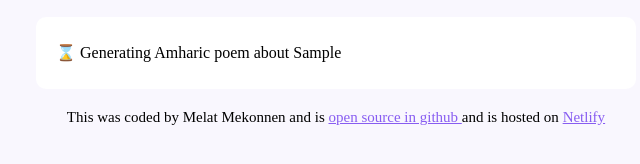
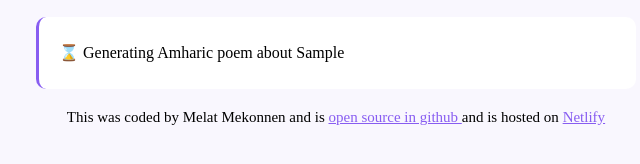
Before and after one commit to melat-mekonnen/Amharic-poem-generator, a plain HTML site: page index.html in a window 1280 px wide. Both pictures are taken after typing "Sample" into the empty fields and a click on the input 846 px from the left and 268 px from the top of the page. Shown: the part 350-514 px from the top of the page, 304-944 px from the left. Drawn offline with nearby package versions, Linux system fonts and the light colour scheme; no server answers.

Commit message:
some little change on the the javascript and html

```diff
--- a/index.html
+++ b/index.html
@@ -22,7 +22,7 @@
                         class="instructions" id="user-instructions">
                     <input type="submit" class="submit-button">
                 </form>
-                <small class="hint">i.e flower, coffee or History</small>
+                <small class="hint">i.e flower, coffee or History </small>
             </div>
             <div class="poem hidden blink" id="poem">
 
@@ -31,7 +31,7 @@
         <footer>
 
             This was coded by Melat Mekonnen and is
-            <a href="https: //github.com/melat-mekonnen/Amharic-poem-generator.git" target="_blank"> open source in
+            <a href="https://github.com/melat-mekonnen/Amharic-poem-generator" target="_blank"> open source in
                 github
             </a> and is hosted on <a href="https://amharic-poem-generator.netlify.app/">Netlify</a>
 
--- a/src/index.css
+++ b/src/index.css
@@ -20,6 +20,7 @@ h1{
     background-color: white;
     border-radius:10px;
     margin-bottom: 20px;
+
 }
 form{
      display: flex;
@@ -58,7 +59,7 @@ form{
     line-height:2;
     padding:20px;
     border-radius:10px;
-    border:1px solid rgbd(39,33,66,0.5);
+    border-left: 3px solid  #885df1;;
 }
 .generating {
     animation: blink-animation 1s steps(2, start) infinite;
--- a/src/index.js
+++ b/src/index.js
@@ -14,7 +14,7 @@ function generatePoem(event) {
     poemElement.innerHTML = `<div class="generating">⌛ Generating Amharic poem about ${instructionElement.value}</div>`;
     let apiKey = "tbf19bo66f32a03f4f87730a62c26921";
     let prompt = `user instutions: Generate a Amharic poem about ${instructionElement.value}`;
-    let context = "you are good love poem writer and you love to connet it with nature and you mission is to generate 4 line poem using html . make sure to follow user instructions i want to stop the writting after it do once.I want only the poem with no other explanation and it should have poem title with stanza now add this at the end <strong> SheCodes AI</strong>.";
+    let context = "you are good love poem writer and you love to connet it with nature and you mission is to generate 4 line poem using basic html and separate each lire using<br> . make sure to follow user instructions i want to stop the writting after it do once.I want only the poem with no html word and also no other explanation and it should have poem title with stanza now add this at the end <strong> SheCodes AI</strong>.";
     console.log(`prompt ${prompt}` )
     let apiUrl = `https://api.shecodes.io/ai/v1/generate?prompt=${prompt}&context=${context}&key=${apiKey}`;
 
```
